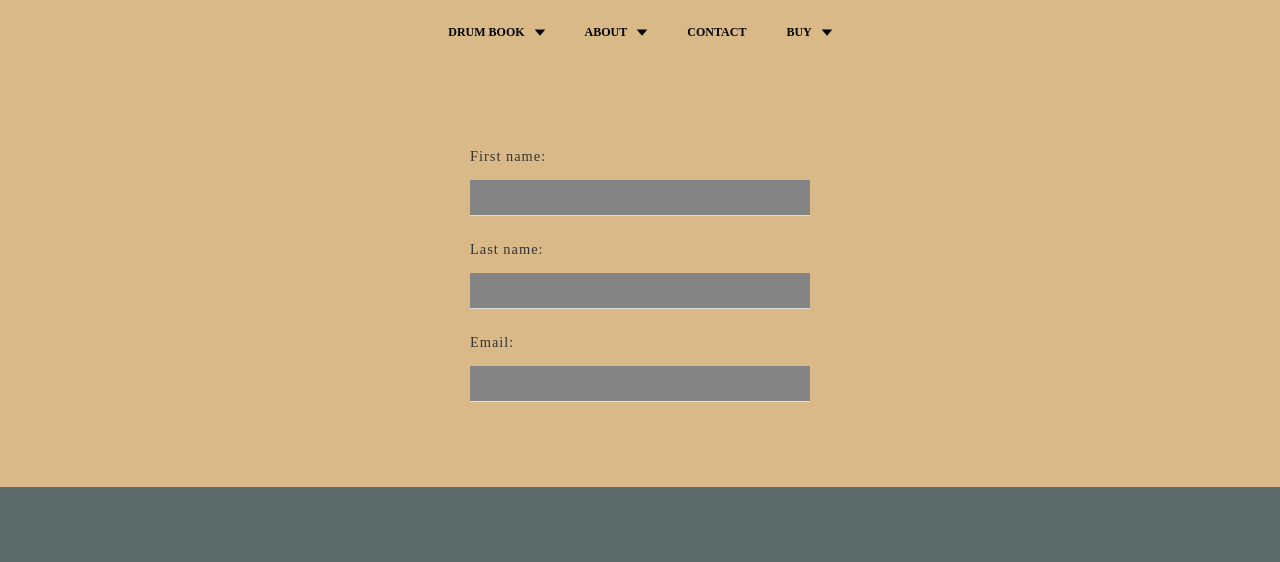
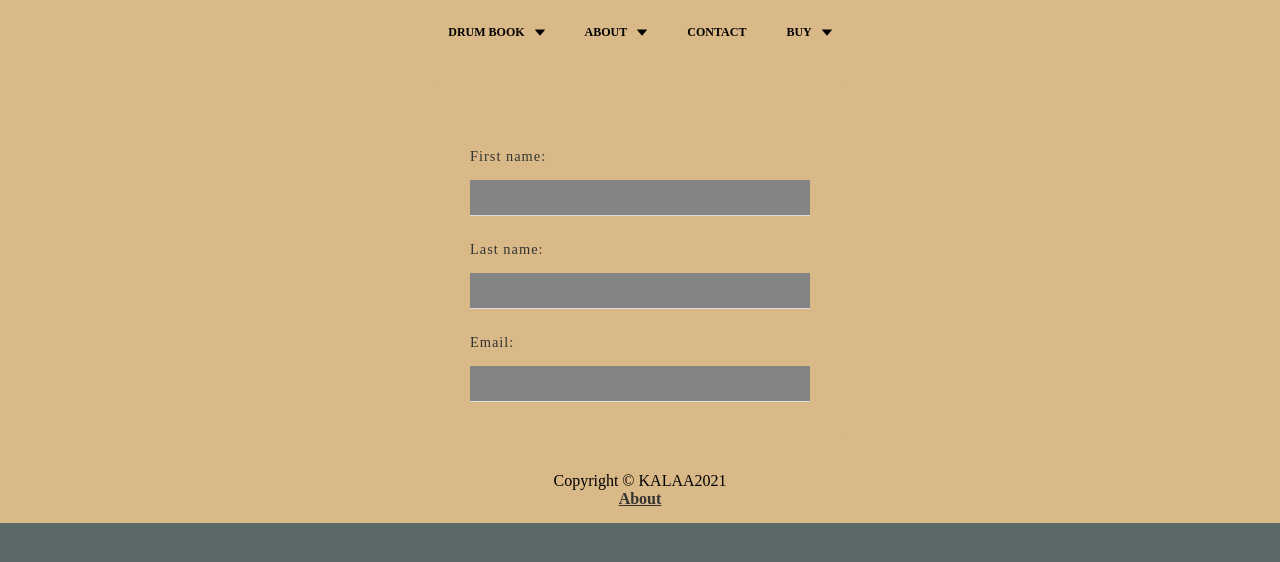
Before and after one commit to kobac44/drums-swing, a Vue app: page /about in a window 1280 px wide. Shown: the top 562 px of the page. Built offline with nearby package versions, Linux system fonts and the light colour scheme.

Commit message:
added the router information all manual- it work, figuring out the prettier format isssue

```diff
--- a/package.json
+++ b/package.json
@@ -14,6 +14,7 @@
     "core-js": "^3.6.5",
     "vue": "^3.0.0",
     "vue-loader": "^16.5.0",
+    "vue-router": "^4.0.11",
     "vue-template-compiler": "^2.6.14"
   },
   "devDependencies": {
--- a/src/App.vue
+++ b/src/App.vue
@@ -3,17 +3,20 @@
     <Navbar />
     <!-- <DrumBook /> -->
     <Contacts />
+    <Footer />
   </header>
 </template>
 
 <script>
 import Navbar from "./components/Navbar";
+import Footer from "./components/Footer";
 // import DrumBook from "./components/DrumBook";
 import Contacts from "./components/Contacts.vue";
 
 export default {
   name: "App",
   components: {
+    Footer,
     Navbar,
     // eslint-disable-next-line vue/no-unused-components
     // DrumBook,
--- /dev/null
+++ b/src/components/Footer.vue
@@ -0,0 +1,17 @@
+<template>
+  <footer>
+    <p>Copyright &copy; KALAA2021</p>
+    <a href="/about">About</a>
+  </footer>
+</template>
+
+<style scoped>
+a {
+  color: #333;
+}
+
+footer {
+  margin-top: 30px;
+  text-align: center;
+}
+</style>
--- a/src/main.js
+++ b/src/main.js
@@ -3,7 +3,8 @@
 import { library } from "@fortawesome/fontawesome-svg-core";
 import { fas } from "@fortawesome/free-solid-svg-icons";
 import App from "./App.vue";
+import router from './router'
 
 library.add(fas);
 
-createApp(App).component("fa", FontAwesomeIcon).mount("#app");
+createApp(App).use(router).component("fa", FontAwesomeIcon).mount("#app");
--- /dev/null
+++ b/src/router/index.js
@@ -0,0 +1,17 @@
+import { createRouter, createWebHistory } from "vue-router";
+import About from "../views/About";
+
+const routes = [
+  {
+    path: "/about",
+    name: "About",
+    component: About,
+  },
+];
+
+const router = createRouter({
+  history: createWebHistory(process.env.BASE_URL),
+  routes,
+});
+
+export default router;
--- /dev/null
+++ b/src/views/About.vue
@@ -0,0 +1,3 @@
+<template>
+  <h1>About</h1>
+</template>
```
Also changed, not shown: 1 other file (tests, documents, lock files or other folders).
